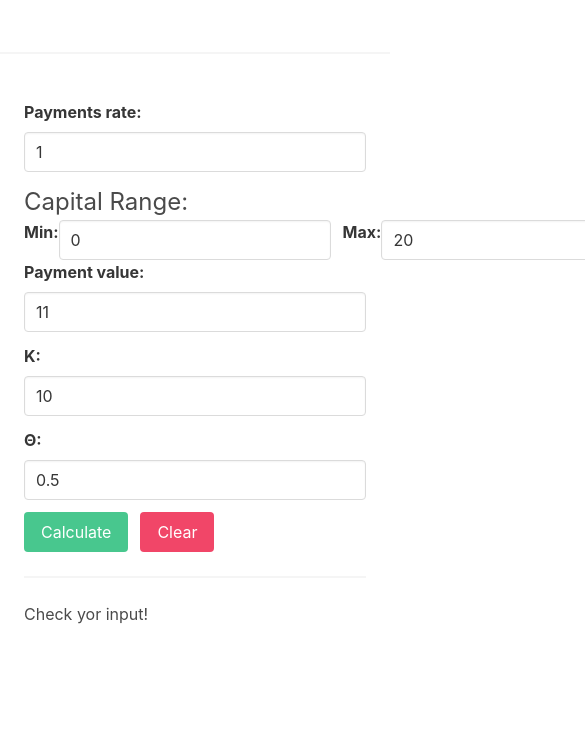
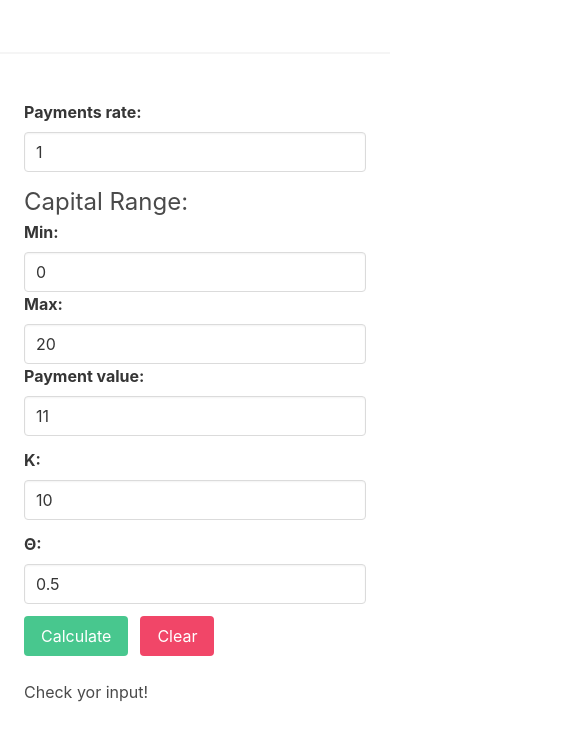
Before and after one commit to Kalter666/devastation-of-insurance-company, an Angular app: page / in a window 390 px wide. Shown: the top 740 px of the page, 585 px wide, since content can reach past the window. Built offline with nearby package versions, Linux system fonts and the light colour scheme; what @swimlane/ngx-charts would draw is missing.

Commit message:
fix responsiveness

```diff
--- a/src/app/chart/chart.component.html
+++ b/src/app/chart/chart.component.html
@@ -1,3 +1,5 @@
+<div class="columns">
+  <div class="column is-4">
     <form class="form-group" [formGroup]="calculateGroup">
       <div class="field">
         <label class="label">
@@ -12,7 +14,7 @@
         <span class="text-left is-size-4 font-weight-bold">
           Capital Range:
         </span>
-    <div class="field is-grouped">
+        <div class="field">
           <label class="label">Min: </label>
           <div class="control">
             <input type="number" class="input" formControlName="min">
@@ -61,10 +63,13 @@
         </div>
       </div>
     </form>
-<hr>
+  </div>
+  <div class="column">
     <div *ngIf="graphVisible; else notValid">
       <app-graph [multi]="multi"></app-graph>
     </div>
     <ng-template #notValid>
       <h1>Check yor input!</h1>
     </ng-template>
+  </div>
+</div>
--- a/src/app/model2/model2.component.html
+++ b/src/app/model2/model2.component.html
@@ -1,9 +1,11 @@
+<div class="columns">
+  <div class="column is-4">
     <form class="form-group" [formGroup]="calculateGroup">
       <div formGroupName="capitalRange">
         <span class="text-left is-size-4 font-weight-bold">
           Capital Range:
         </span>
-    <div class="field is-grouped">
+        <div class="field">
           <label class="label">Min: </label>
           <div class="control">
             <input type="number" class="input" formControlName="min">
@@ -43,10 +45,13 @@
         </div>
       </div>
     </form>
-<hr>
+  </div>
+  <div class="column">
     <div *ngIf="graphVisible; else notValid">
       <app-graph [multi]="multi"></app-graph>
     </div>
     <ng-template #notValid>
       <h1>Check yor input!</h1>
     </ng-template>
+  </div>
+</div>
--- a/src/app/shared/graph/graph.component.html
+++ b/src/app/shared/graph/graph.component.html
@@ -1,5 +1,4 @@
 <ngx-charts-line-chart
-[view]="view"
 [results]="multi"
 [xAxis]="showXAxis"
 [yAxis]="showYAxis"
```
Also changed, not shown: 1 other file (tests, documents, lock files or other folders). Lines whose indentation alone changed are shown as unchanged.
